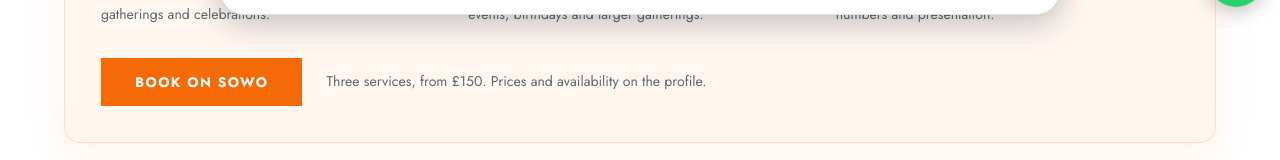
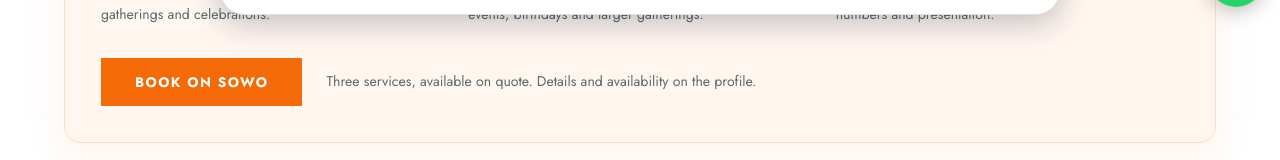
Before and after one commit to Honeyspice/honeyspicecuisine, a React (Create React App) app in the folder frontend/: page /reservation in a window 1280 px wide. Shown: the part 769-929 px from the top of the page. Built offline with nearby package versions, Linux system fonts and the light colour scheme; no server answers.

Commit message:
content(reservation): replace the stale from £150 line with available on quote

```diff
--- a/frontend/src/pages/Reservation.js
+++ b/frontend/src/pages/Reservation.js
@@ -49,7 +49,7 @@ const GradientButton = styled(Button)(({ theme }) => ({
 const SOWO_PROFILE_URL = 'https://usesowo.com/provider/honeyspice-cuisine-85677b63';
 
 // Named to match the profile so a customer arriving there recognises what they
-// clicked. Prices deliberately live on Sowo only.
+// clicked. Every service is quoted per event, so no price is stated here.
 const SOWO_SERVICES = [
   {
     name: 'Private / Mobile Chef',
@@ -365,7 +365,7 @@ const eventTypes = [
                 Book on Sowo
               </Box>
               <Typography sx={{ color: 'text.secondary', fontSize: '0.88rem' }}>
-                Three services, from £150. Prices and availability on the profile.
+                Three services, available on quote. Details and availability on the profile.
               </Typography>
             </Box>
           </Card>
```
